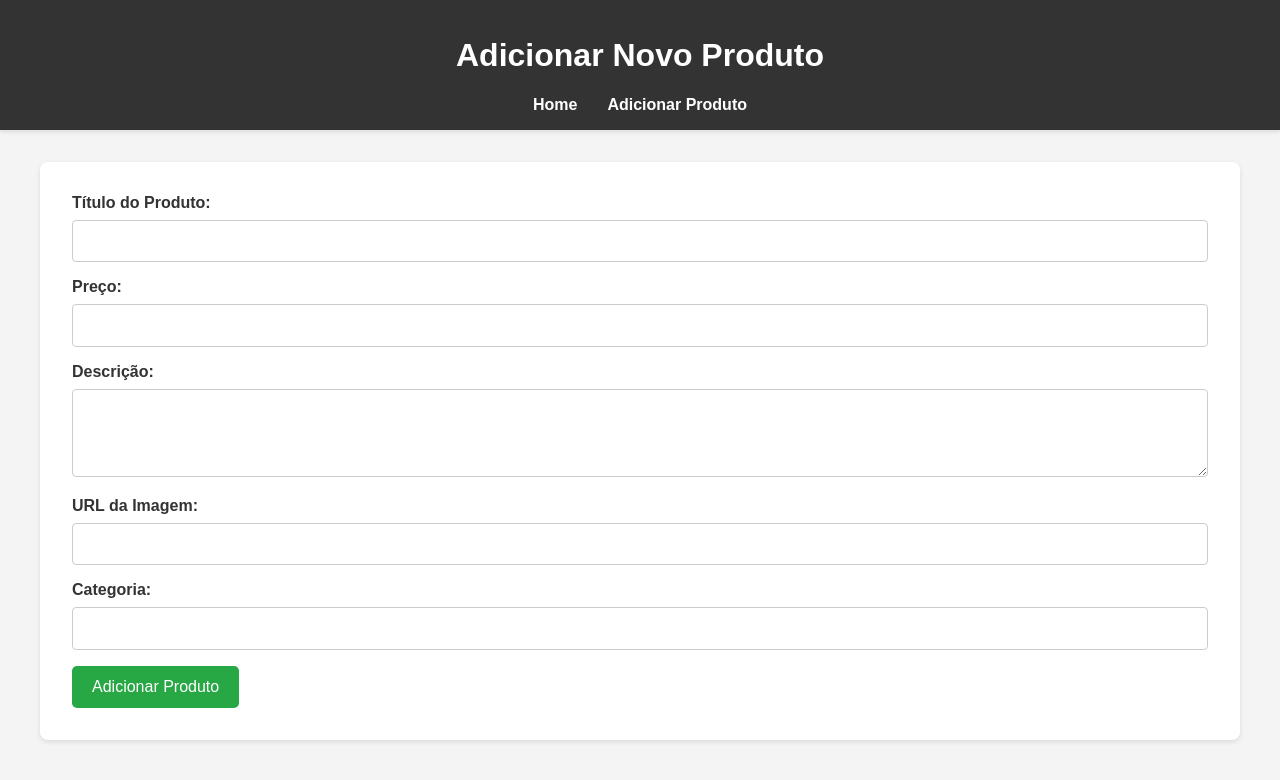
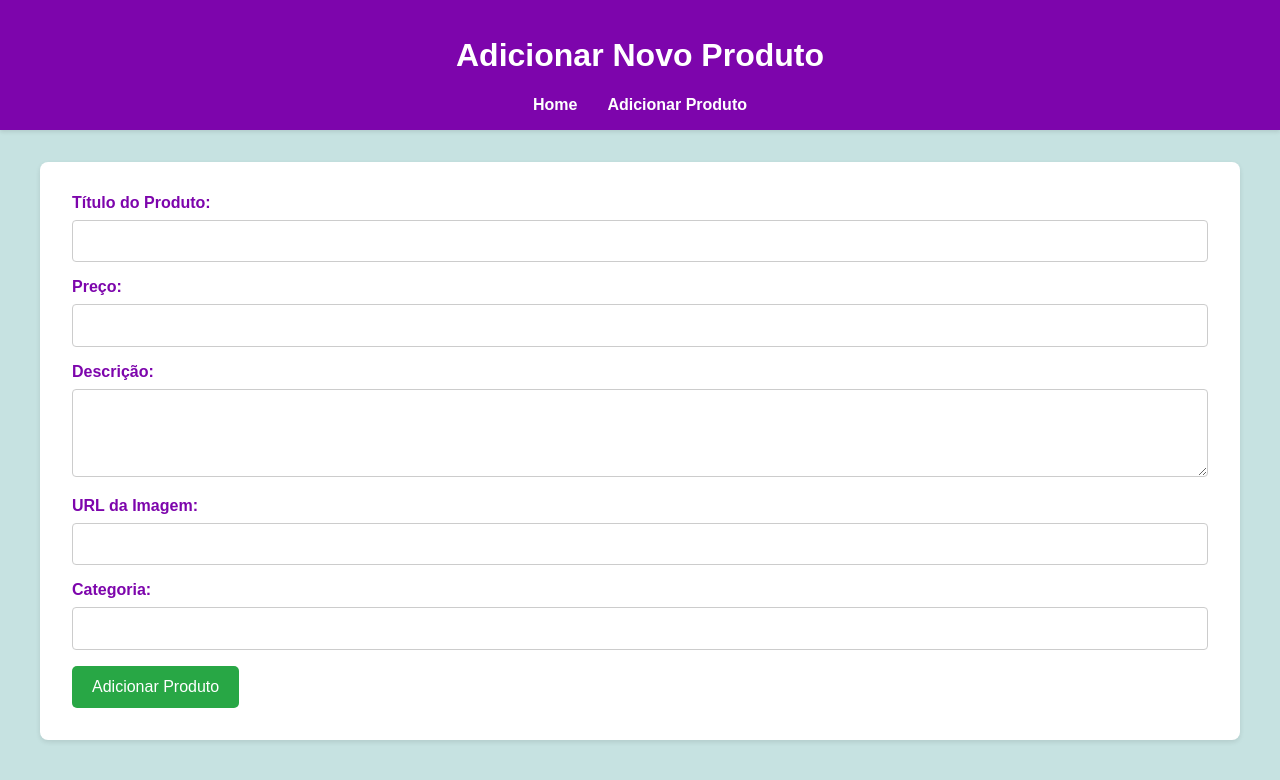
Before and after one commit to Giovana0102/comidas-api, a plain HTML site: page adicionar.html in a window 1280 px wide. Drawn offline with Linux system fonts and the light colour scheme.

Commit message:
site
editando

```diff
--- a/adicionar.html
+++ b/adicionar.html
@@ -43,6 +43,6 @@
         </form>
     </main>
 
-    <script src="js/main.js"></script>
+    <script src="main.js"></script>
 </body>
 </html>
--- a/estilo.css
+++ b/estilo.css
@@ -3,13 +3,13 @@ body {
     font-family: 'Arial', sans-serif;
     margin: 0;
     padding: 0;
-    background-color: #f4f4f4;
-    color: #333;
+    background-color: #c6e2e1;
+    color: #7d05ac;
 }
 
 /* Header e Navegação */
 header {
-    background-color: #333;
+    background-color: #7d05ac;
     color: white;
     padding: 1rem 0;
     text-align: center;
```
